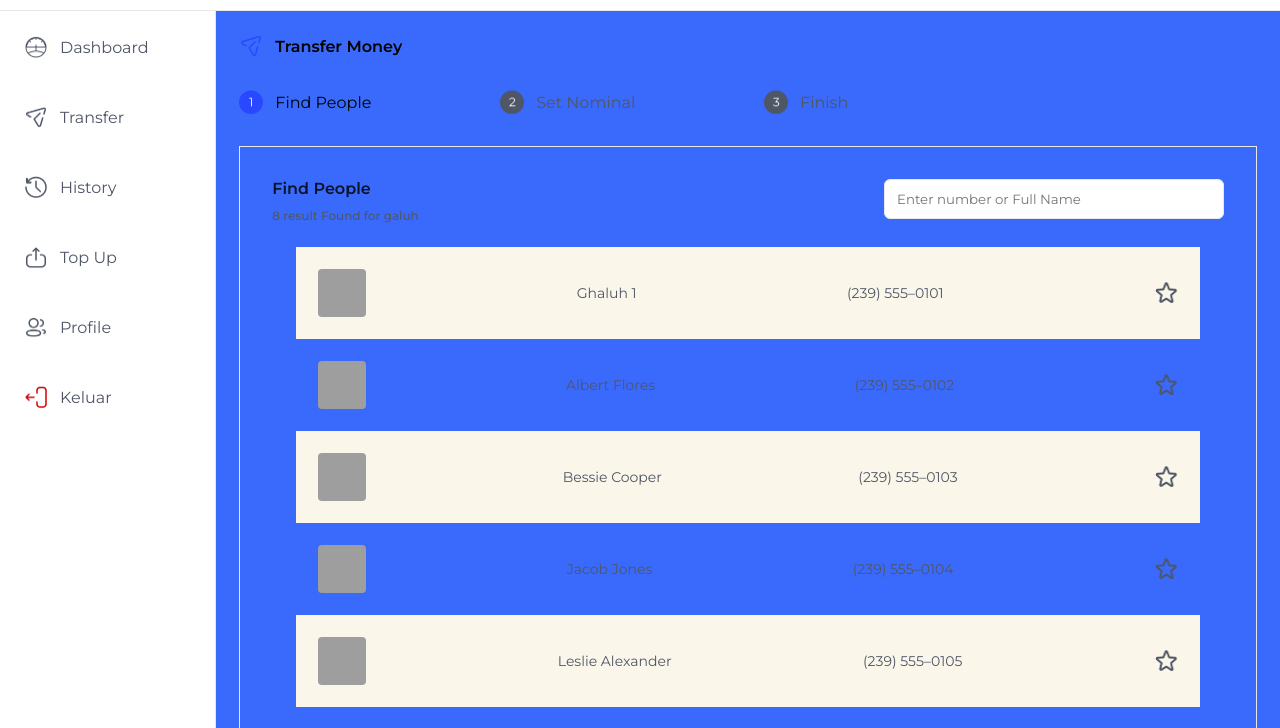
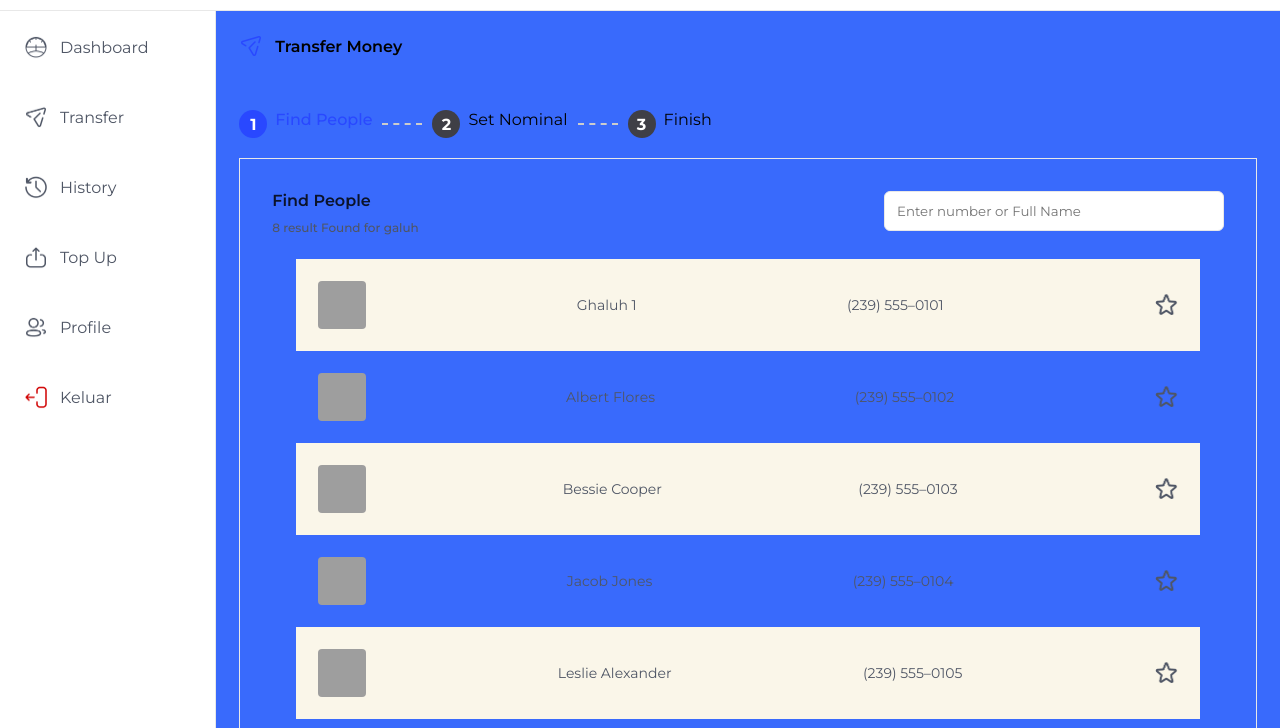
Before and after one commit to HN721/fgo24-css-slicing, a website: page src/Dashboard/Transfer.html in a window 1280 px wide. Shown: the part 65-793 px from the top of the page. Drawn offline with Linux system fonts and the light colour scheme; files that its build step writes are made by us from their sources; grey boxes are pictures that could not be loaded; a web font is replaced by a local one.

Commit message:
feat(ui): implement stepper component to guide users through Find People, Set Nominal, and Finish steps

```diff
--- a/src/Dashboard/Transfer.html
+++ b/src/Dashboard/Transfer.html
@@ -30,6 +30,48 @@
       rel="stylesheet"
     />
   </head>
+  <style>
+    .stepper {
+      display: flex;
+      align-items: center;
+      justify-content: flex-start;
+      gap: 10px;
+      font-family: sans-serif;
+      margin: 20px 0;
+    }
+
+    .step {
+      display: flex;
+      gap: 8px;
+    }
+
+    .circle {
+      width: 28px;
+      height: 28px;
+      border-radius: 50%;
+      background-color: #3f3f46;
+      color: white;
+      display: flex;
+      align-items: center;
+      justify-content: center;
+      font-weight: bold;
+    }
+
+    .step.active .circle {
+      background-color: #2948ff;
+    }
+
+    .step.active p {
+      color: #2948ff;
+      font-weight: 500;
+    }
+
+    .line {
+      height: 1px;
+      width: 40px;
+      border-top: 2px dashed #ccc;
+    }
+  </style>
   <body>
     <div class="wrap">
       <div class="container">
@@ -110,18 +152,20 @@
               <img src="../img/pesawat-biru.png" alt="" srcset="" />
               <p>Transfer Money</p>
             </div>
-            <div class="find">
-              <div class="people-find">
-                <img src="../img/1.png" alt="" />
+            <div class="stepper">
+              <div class="step active">
+                <div class="circle">1</div>
                 <p>Find People</p>
               </div>
-              <div class="people-find">
-                <img src="../img/2.png" alt="" />
-                <a href="Detail.html">Set Nominal</a>
+              <div class="line"></div>
+              <div class="step">
+                <div class="circle">2</div>
+                <p>Set Nominal</p>
               </div>
-              <div class="people-find">
-                <img src="../img/3.png" alt="" />
-                <a>Finish</a>
+              <div class="line"></div>
+              <div class="step">
+                <div class="circle">3</div>
+                <p>Finish</p>
               </div>
             </div>
             <div class="table">
```
Also changed, not shown: src/Dashboard/change-password.html (+22 -5 lines).
